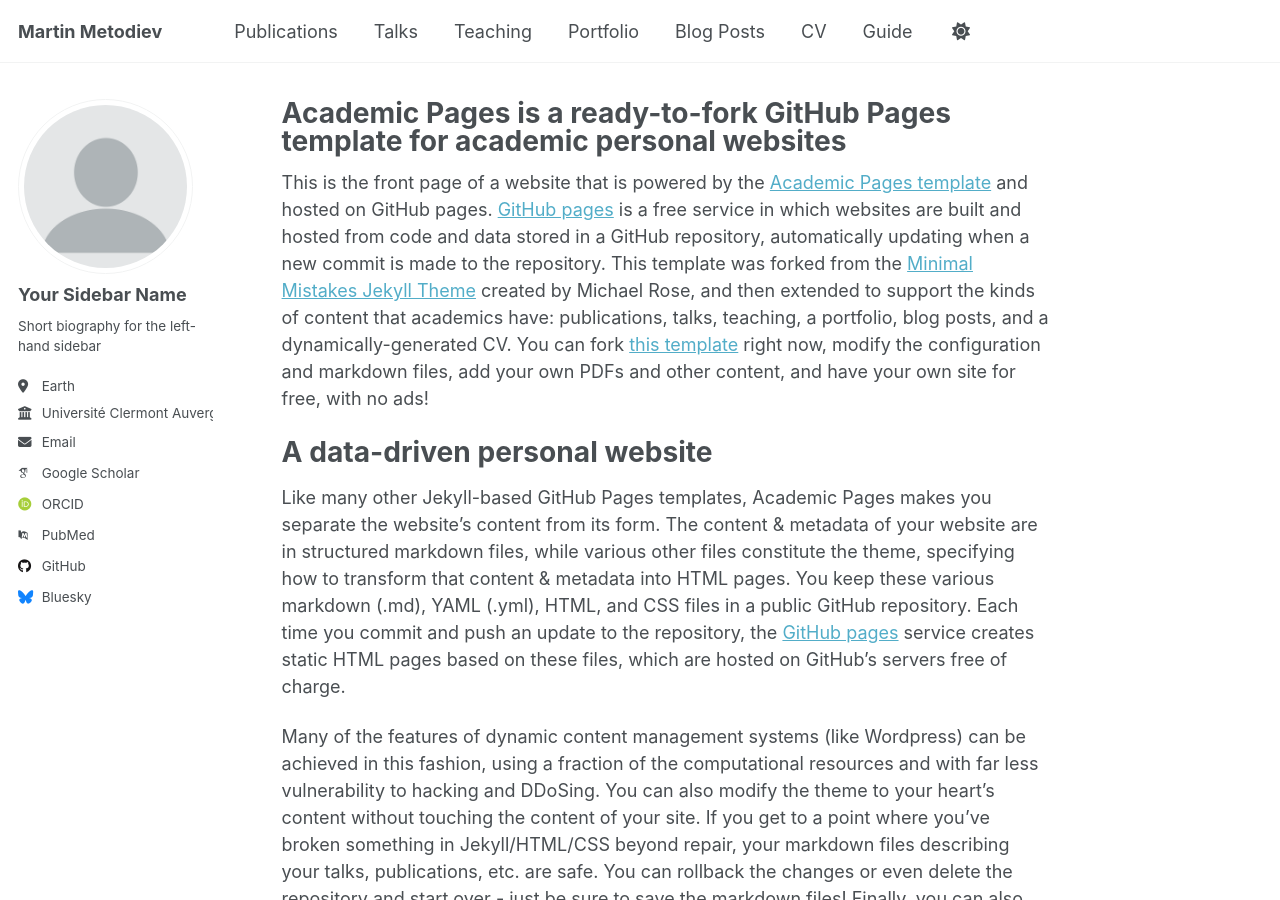
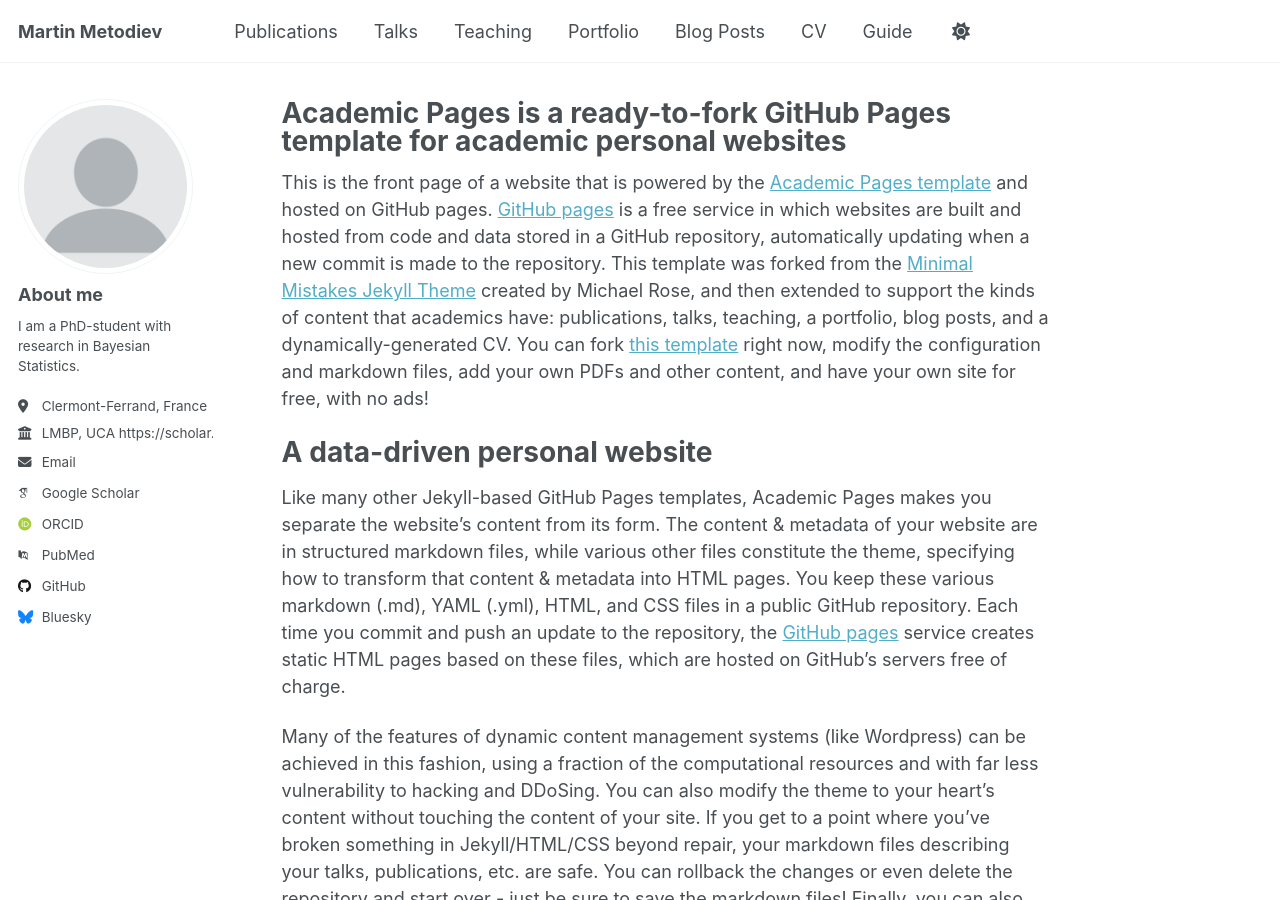
Before and after one commit to m-metodiev/m-metodiev.github.io, a Jekyll site: the page built from _pages/about.md, in a window 1280 px wide and 900 px high. Built offline with Jekyll 4.4.1, drawn with Linux system fonts in a browser that asks for light colours; some web fonts are replaced.

Commit message:
Update _config.yml

```diff
--- a/_config.yml
+++ b/_config.yml
@@ -23,13 +23,13 @@ repository               : "academicpages/academicpages.github.io"
 author:
   # Biographic information
   avatar           : "profile.png"
-  name             : "Your Sidebar Name"
+  name             : "About me"
   pronouns         : # example: "she/her"
-  bio              : "Short biography for the left-hand sidebar"
-  location         : "Earth"
-  employer         : "Université Clermont Auvergne"
+  bio              : "I am a PhD-student with research in Bayesian Statistics."
+  location         : "Clermont-Ferrand, France"
+  employer         : "LMBP, UCA https://scholar.google.com/citations?user=PS_CX0AAAAAJ"
   uri              : # URL
-  email            : "none@example.org"
+  email            : "martin.metodiev@doctorant.uca.fr"
 
   # Academic websites
   arxiv            : # URL - Update with the correct link to your profile
```
